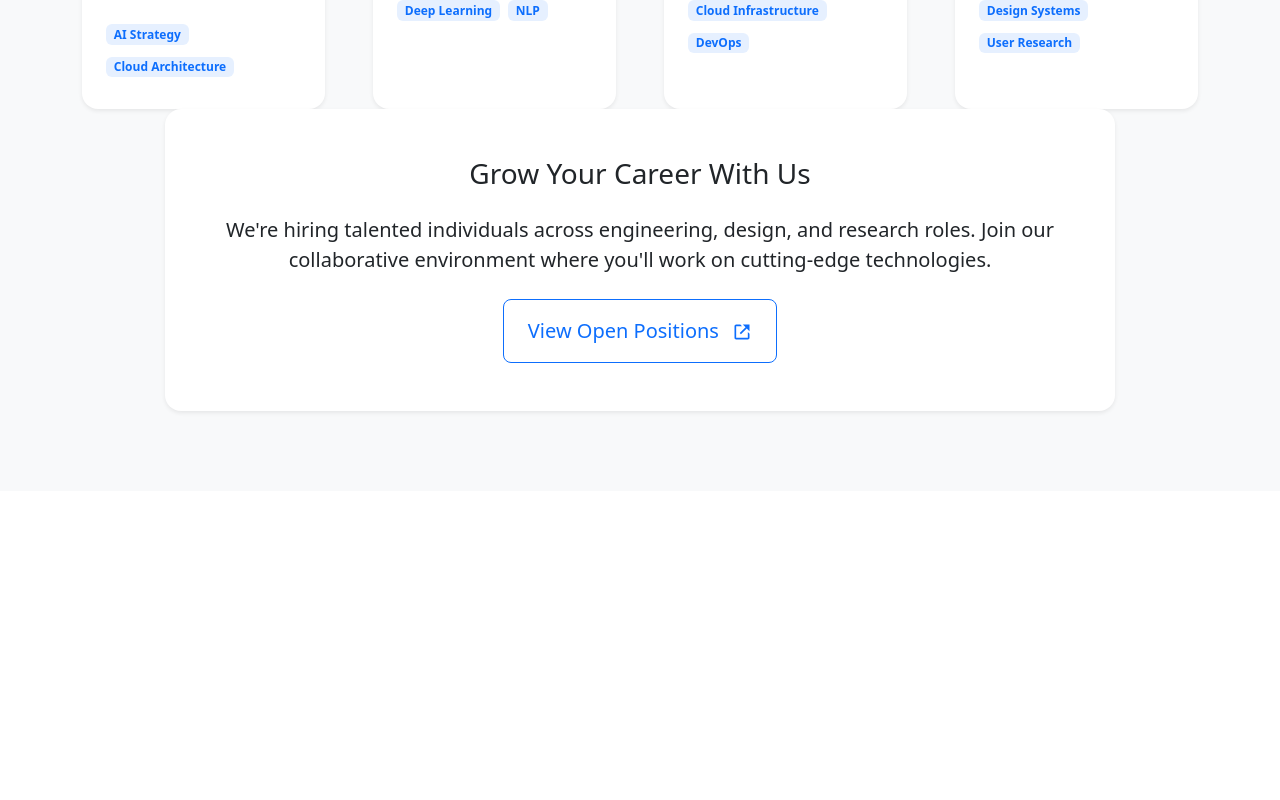
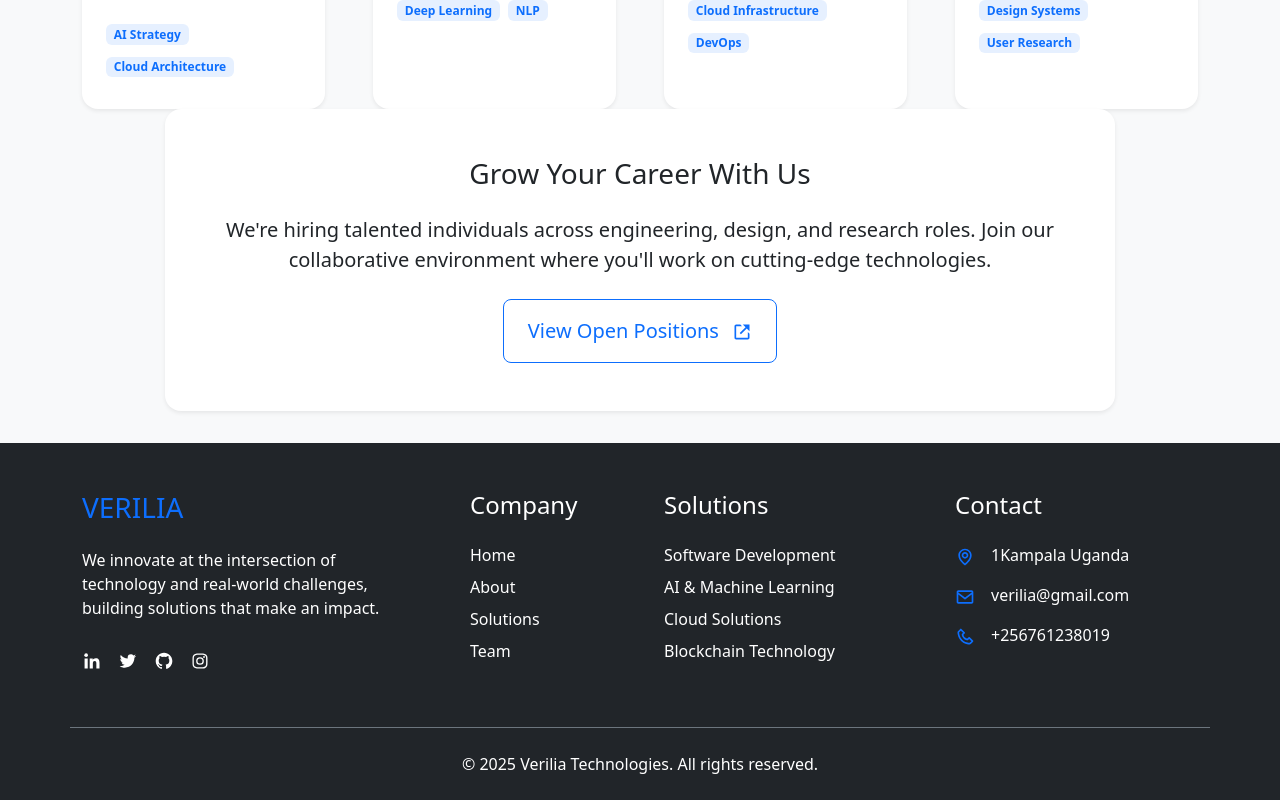
Before and after one commit to RockieRaheem/Verilia-Website, a React (Vite) app: page / in a window 1280 px wide. Shown: the part 3780-4580 px from the top of the page. Before the commit the page ends 4271 px from the top, so only its background shows below. Built offline with nearby package versions, Linux system fonts and the light colour scheme.

Commit message:
Create footer

```diff
--- a/src/App.jsx
+++ b/src/App.jsx
@@ -7,6 +7,7 @@ import Hero from "./components/Hero";
 import About from "./components/About";
 import Services from "./components/Services";
 import Team from "./components/Team";
+import Footer from "./components/Footer";
 
 function App() {
   return (
@@ -16,6 +17,7 @@ function App() {
       <About />
       <Services />
       <Team />
+      <Footer />
     </>
   );
 }
--- a/src/components/Footer.jsx
+++ b/src/components/Footer.jsx
@@ -0,0 +1,128 @@
+import React from "react";
+import { Container, Row, Col } from "react-bootstrap";
+import {
+  BiEnvelope,
+  BiPhone,
+  BiMap,
+  BiLogoLinkedin,
+  BiLogoTwitter,
+  BiLogoGithub,
+  BiLogoInstagram,
+} from "react-icons/bi";
+
+const Footer = () => {
+  const currentYear = new Date().getFullYear();
+
+  return (
+    <footer id="contact" className="pt-6 pb-4 bg-dark text-white">
+      <Container>
+        <Row className="g-5 mb-5">
+          <Col lg={4}>
+            <h3 className="text-primary mb-4">VERILIA</h3>
+            <p className="mb-4">
+              We innovate at the intersection of technology and real-world
+              challenges, building solutions that make an impact.
+            </p>
+            <div className="d-flex gap-3">
+              <a href="#" className="text-white fs-5">
+                <BiLogoLinkedin />
+              </a>
+              <a href="#" className="text-white fs-5">
+                <BiLogoTwitter />
+              </a>
+              <a href="#" className="text-white fs-5">
+                <BiLogoGithub />
+              </a>
+              <a href="#" className="text-white fs-5">
+                <BiLogoInstagram />
+              </a>
+            </div>
+          </Col>
+
+          <Col lg={2} md={4}>
+            <h4 className="mb-4">Company</h4>
+            <ul className="list-unstyled">
+              <li className="mb-2">
+                <a href="#home" className="text-white text-decoration-none">
+                  Home
+                </a>
+              </li>
+              <li className="mb-2">
+                <a href="#about" className="text-white text-decoration-none">
+                  About
+                </a>
+              </li>
+              <li className="mb-2">
+                <a
+                  href="#solutions"
+                  className="text-white text-decoration-none"
+                >
+                  Solutions
+                </a>
+              </li>
+              <li>
+                <a href="#team" className="text-white text-decoration-none">
+                  Team
+                </a>
+              </li>
+            </ul>
+          </Col>
+
+          <Col lg={3} md={4}>
+            <h4 className="mb-4">Solutions</h4>
+            <ul className="list-unstyled">
+              <li className="mb-2">
+                <a href="#" className="text-white text-decoration-none">
+                  Software Development
+                </a>
+              </li>
+              <li className="mb-2">
+                <a href="#" className="text-white text-decoration-none">
+                  AI & Machine Learning
+                </a>
+              </li>
+              <li className="mb-2">
+                <a href="#" className="text-white text-decoration-none">
+                  Cloud Solutions
+                </a>
+              </li>
+              <li>
+                <a href="#" className="text-white text-decoration-none">
+                  Blockchain Technology
+                </a>
+              </li>
+            </ul>
+          </Col>
+
+          <Col lg={3} md={4}>
+            <h4 className="mb-4">Contact</h4>
+            <ul className="list-unstyled">
+              <li className="mb-3 d-flex align-items-start">
+                <BiMap className="text-primary mt-1 me-3" size={20} />
+                <span>1Kampala Uganda</span>
+              </li>
+              <li className="mb-3 d-flex align-items-start">
+                <BiEnvelope className="text-primary mt-1 me-3" size={20} />
+                <span>verilia@gmail.com</span>
+              </li>
+              <li className="d-flex align-items-start">
+                <BiPhone className="text-primary mt-1 me-3" size={20} />
+                <span>+256761238019</span>
+              </li>
+            </ul>
+          </Col>
+        </Row>
+
+        <Row className="pt-4 mt-4 border-top border-secondary">
+          <Col className="text-center">
+            <p className="mb-0">
+              &copy; {currentYear} Verilia Technologies. All rights reserved.
+            </p>
+          </Col>
+        </Row>
+      </Container>
+    </footer>
+  );
+};
+
+export default Footer;
```
